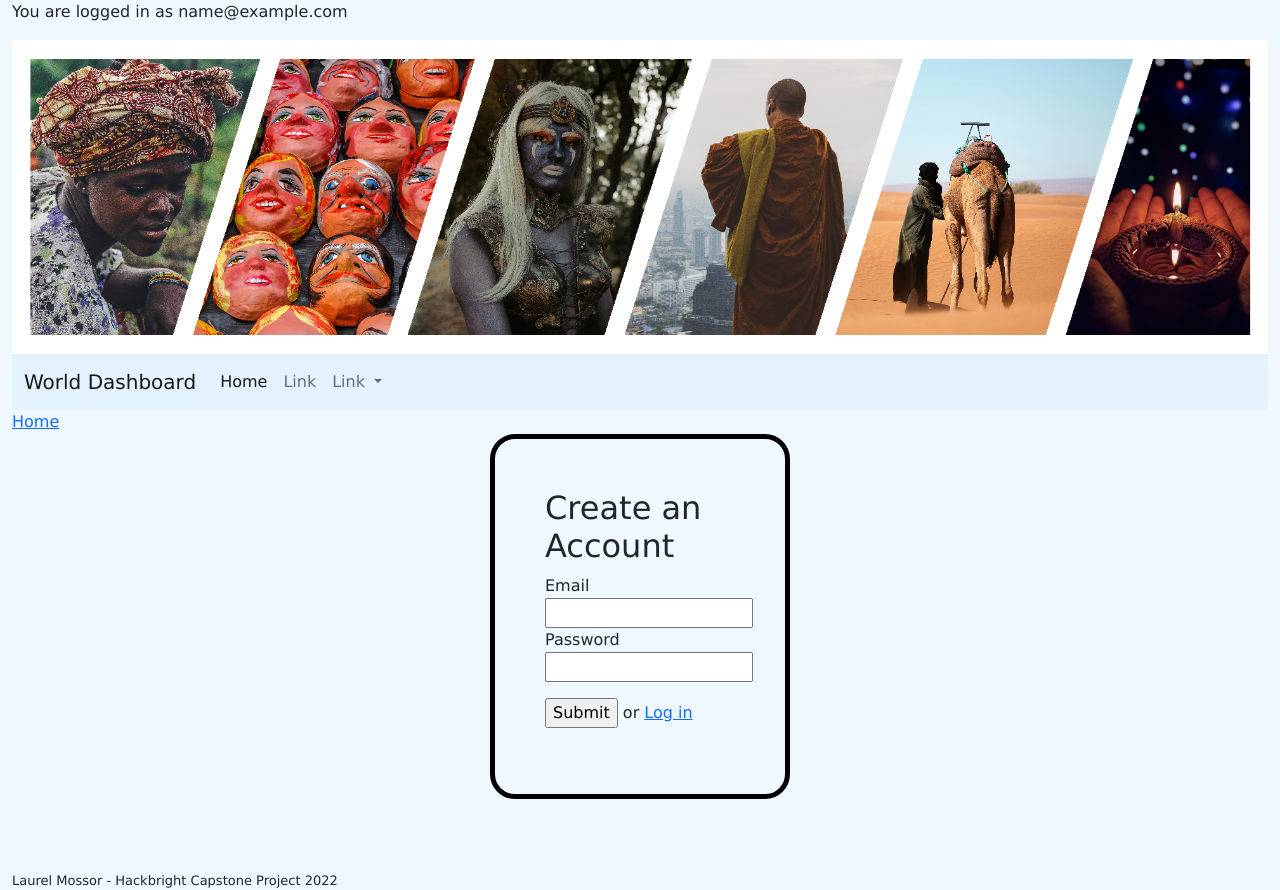
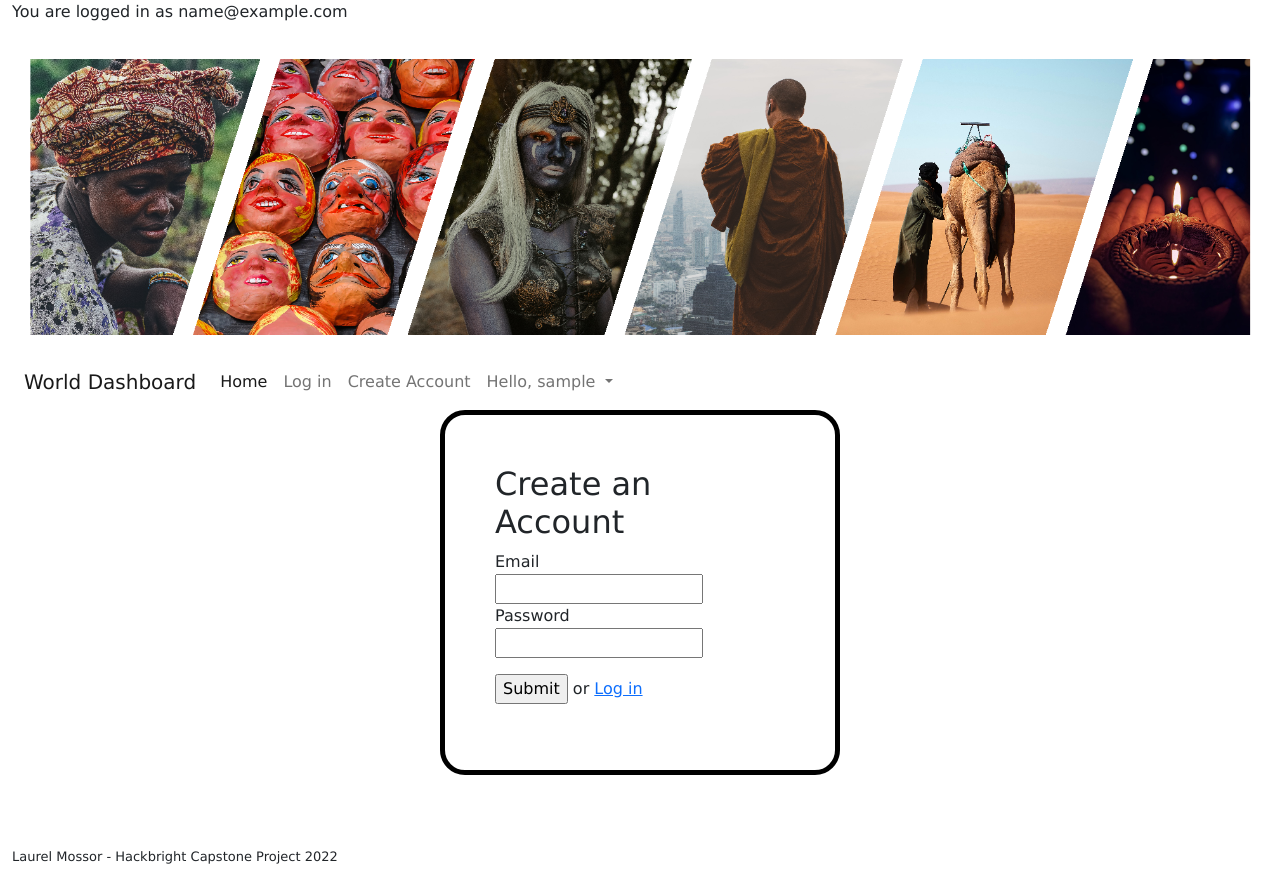
Before and after one commit to laurelMossor/world-dashboard, a Flask app: page /create-account-page in a window 1280 px wide. After the commit the page ends 864 px from the top, so only its background shows below. Run offline with Flask 2, Linux system fonts and the light colour scheme; the visitor is signed in with stand-in values (Sample User, id 1).

Commit message:
Styling, looks nice

```diff
--- a/app/static/css/stylesheet.css
+++ b/app/static/css/stylesheet.css
@@ -1,7 +1,8 @@
+/* https://coolors.co/palette/000000-14213d-fca311-e5e5e5-ffffff */
 
 body {
     font-family: Verdana, Geneva, Tahoma, sans-serif;
-    background-color: aliceblue;
+    background-color: #FFFFFF;
     margin: 0;
 }
 .dashboard {
@@ -14,14 +15,14 @@ body {
     display: inline-block;
     border: 5px solid black;
     border-radius: 25px;
-    background-color: #ffffff;
+    background-color: #E5E5E5;
     width: 500px;
 }
 #country-info {
     display: inline-block;
     border: 5px solid black;
     border-radius: 25px;
-    background-color: #ffffff;
+    background-color: #E5E5E5;
     width: 500px;
 }
 #news-pic {
@@ -43,7 +44,7 @@ footer {
     display: block;
     border: 5px solid #000000;
     padding: 50px;
-    width: 300px;
+    width: 400px;
     border-radius: 25px;
     margin: auto;
 
@@ -54,6 +55,7 @@ footer {
     border-radius: 25px;
     padding: 25px;
     width: 600px;
+    margin: auto;
 }
 
 .centered-t {
@@ -61,18 +63,26 @@ footer {
 }
 
 .Country {
-    fill: #2C8140;
+    fill: #14213D;
     stroke: white;
     stroke-width: 0.5px;
 }
 .Country:hover {
-    fill: #195C29;
+    fill: #FCA311;
 }
 
 #clickable-map {
-    display: inline-block;
+    display: block;
+    border: 5px solid #000000;
+    /* padding: 50px; */
+    border-radius: 25px;
+    margin: auto;
 }
 #country-name-box-parent {
     display: inline-block;
     text-align: center;
 }
+
+#generate-dashboard-button {
+    background-color: #FCA311;
+}
--- a/app/templates/base.html
+++ b/app/templates/base.html
@@ -25,13 +25,14 @@
     {% endif %}
 
     {% for msg in get_flashed_messages() %}
-    <p class="flash-msg">
+    <div class="alert alert-secondary" role="alert">
         {{ msg }}
-    </p>
+    </div>
     {% endfor %}
 
     <img src="static/images/dashboard-banner-small.png" id="home-banner"/>
-    <nav class="navbar navbar-expand-lg navbar-light" style="background-color: #e3f2fd;">
+
+    <nav class="navbar navbar-expand-lg navbar-light" style="background-color: #FFFFFF;">
         <div class="container-fluid">
             <a class="navbar-brand">World Dashboard</a>
             <button class="navbar-toggler" type="button" data-bs-toggle="collapse" data-bs-target="#navbarScroll" aria-controls="navbarScroll" aria-expanded="false" aria-label="Toggle navigation">
@@ -43,19 +44,25 @@
                         <a class="nav-link active" aria-current="page" href="/">Home</a>
                     </li>
                     <li class="nav-item">
-                        <a class="nav-link" href="#">Link</a>
+                        <a class="nav-link" href="/login-page">Log in</a>
                     </li>
+                    <li class="nav-item">
+                        <a class="nav-link" href="/create-account-page">Create Account</a>
+                    </li>
+
+                    {% if session["current_user_name"] != None %}
+                    <!-- If conditional here, profile/logout -->
                     <li class="nav-item dropdown">
-                        <a class="nav-link dropdown-toggle" href="#" id="navbarScrollingDropdown" role="button" data-bs-toggle="dropdown" aria-expanded="false">
-                        Link
+                        <a class="nav-link dropdown-toggle" id="navbarScrollingDropdown" role="button" data-bs-toggle="dropdown" aria-expanded="false">
+                        Hello, {{ session["current_user_name"] }}
                         </a>
                         <ul class="dropdown-menu" aria-labelledby="navbarScrollingDropdown">
-                            <li><a class="dropdown-item" href="#">Action</a></li>
-                            <li><a class="dropdown-item" href="#">Another action</a></li>
+                            <li><a class="dropdown-item" href="/user-profile">User Profile</a></li>
                             <li><hr class="dropdown-divider"></li>
-                            <li><a class="dropdown-item" href="#">Something else here</a></li>
+                            <li><a class="dropdown-item" href="/logout">Log Out</a></li>
                         </ul>
                     </li>
+                    {% endif %}
                 </ul>
 
             </div>
--- a/app/templates/create-account-page.html
+++ b/app/templates/create-account-page.html
@@ -4,16 +4,14 @@
 
 {% block content %}
 
-<a href="/">Home</a>
-
 
 <div class="login-box">
     <h2>Create an Account</h2>
     <form action="/create-account-page/create-account" method="POST">
         <p>
-        Email <input type="text" name="email">
+        Email <br><input type="text" name="email">
         <br>
-        Password <input type="password" name="password">
+        Password <br><input type="password" name="password">
         </p>
         <p>
         <input type="submit"> or <a href="/login-page">Log in</a>
--- a/app/templates/login-page.html
+++ b/app/templates/login-page.html
@@ -4,16 +4,15 @@
 
 {% block content %}
 
-<a href="/">Home</a>
 
 <div class="login-box">
 
     <h2>Log In</h2>
     <form action="/login-page/user-login" method="POST">
         <p>
-        Email <input type="text" name="email">
+        Email <br><input type="text" name="email">
         <br>
-        Password <input type="password" name="password">
+        Password <br><input type="password" name="password">
         </p>
         <p>
         <input type="submit"> or <a href="/create-account-page">Create an Account</a>
--- a/app/templates/user-profile.html
+++ b/app/templates/user-profile.html
@@ -7,8 +7,7 @@
 {% endblock %}
 
 {% block content %}
-<a href="/">Home</a><br><br>
-<form action="/logout"><button type="submit">Logout</button></form>
+
 
     <h1>Hello, {{session["current_user_name"]}}!</h1>
 <div id="user-profile-parent">
```
Also changed, not shown: app/static/js/homepage.js (+3 -9 lines), app/templates/homepage.html (+8 -17 lines).
